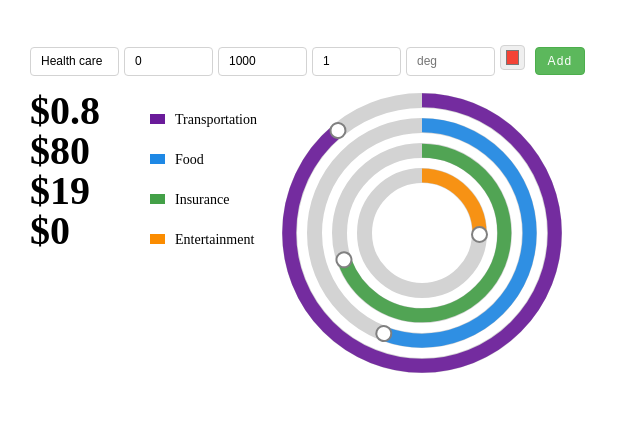
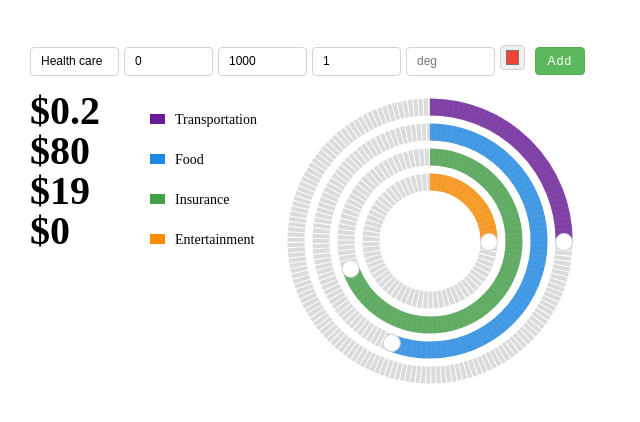
Before and after one commit to matevzStinjek/Slider, a plain HTML site: page index.html in a window 1280 px wide. Shown: the whole page, without its empty margins (0-640 px from the left). Drawn offline with Linux system fonts and the light colour scheme.

Commit message:
Added slider pattern

```diff
--- a/index.html
+++ b/index.html
@@ -20,7 +20,7 @@
                 min: 0,
                 max: 1,
                 step: 0.2,
-                radius: 320
+                radius: 90
             },
             {
                 name: 'Food',
--- a/src/mySlider.css
+++ b/src/mySlider.css
@@ -55,20 +55,27 @@
     font-size: 14px;
 }
 
-.center {
-    position: relative;
-    float: left;
-    height: 284px;
-    width: 284px;
-    z-index: 20;
-}
-
 .canvas {
     position: absolute;
     top: -1px;
     left: -1px;
-    opacity: 0.9;
+    opacity: 0.8;
     z-index: 30;
+}
+
+svg {
+    height: 300px;
+    width: 300px;
+    top: -1px;
+    left: 1px;
+}
+
+.center {
+    position: relative;
+    float: left;
+    height: 300px;
+    width: 300px;
+    z-index: 20;
 }
 
 .center .default-slider {
@@ -81,7 +88,7 @@
     border-radius: 50%;
     height: 250px;
     width: 250px;
-    border: 15px solid transparent;
+    border: 18px solid transparent;
     cursor: pointer;
     z-index: 40;
 }
@@ -100,29 +107,14 @@
 .center .default-slider .angle-input-knob::before {
     content: '';
     position: absolute;
-    margin-top: -7px;
+    margin-top: -8px;
     top: 50%;
-    right: -16px;
-    width: 13px;
-    height: 13px;
+    right: -18px;
+    width: 16px;
+    height: 16px;
     border-radius: 50%;
     background-color: #fff;
-    border: 2px solid gray;
-}
-
-.center .default-slider-border {
-    border: 15px solid lightgray;
-    position: absolute;
-    margin: auto;
-    top: 0;
-    bottom: 0;
-    left: 0;
-    right: 0;
-    border-radius: 50%;
-    height: 250px;
-    width: 250px;
-    cursor: pointer;
-    z-index: 10;
+    border: 1px solid lightgrey;
 }
 
 .center .blank {
--- a/src/mySlider.js
+++ b/src/mySlider.js
@@ -10,6 +10,7 @@ Element.prototype.slider = function (options) {
     var activeUnit;
     var drag = false;
 
+    var svg;
     var canvas;
     var context;
 
@@ -66,12 +67,15 @@ Element.prototype.slider = function (options) {
         canvas = document.createElement('canvas');
         canvas.className = 'canvas';
         context = canvas.getContext('2d');
-        canvas.width = 284;
-        canvas.height = 284;
+        canvas.width = 300;
+        canvas.height = 300;
 
         blank = document.createElement('div');
         blank.className = 'blank';
 
+        svg = document.createElementNS('http://www.w3.org/2000/svg', 'svg');
+
+        center.appendChild(svg);
         center.appendChild(canvas);
         center.appendChild(blank);
 
@@ -125,7 +129,7 @@ Element.prototype.slider = function (options) {
         units.forEach(u => {
             context.beginPath();
             context.arc(canvas.width / 2 + 1, canvas.height / 2 + 1, width * u.draw.k, startAngle, u.draw.rad, false);
-            context.lineWidth = 14;
+            context.lineWidth = 17;
             context.strokeStyle = u.draw.color;
             context.stroke();
         });
@@ -256,6 +260,17 @@ Element.prototype.slider = function (options) {
         borderNode.style.width = (50 * factor) + 'px';
         borderNode.style.height = (50 * factor) + 'px';
 
+        var circle = document.createElementNS('http://www.w3.org/2000/svg', 'circle');
+        circle.setAttributeNS(null, "stroke-width", 17);
+        circle.setAttributeNS(null, "fill-opacity", 0);
+        circle.setAttributeNS(null, "r", svgRad.pop());
+        circle.setAttributeNS(null, "cx", 150);
+        circle.setAttributeNS(null, "cy", 150);
+        circle.setAttributeNS(null, "stroke", 'lightgray');
+        circle.setAttributeNS(null, "stroke-opacity", 0.8);
+        circle.setAttributeNS(null, "stroke-dasharray", '4, 1');
+        svg.appendChild(circle);
+
         blank.style.width = (50 * factor - 1) + 'px';
         blank.style.height = (50 * factor - 1) + 'px';
 
@@ -312,13 +327,22 @@ Element.prototype.slider = function (options) {
     ];
 
     var factors = [
-        0.23,
-        0.405,
-        0.58,
-        0.758,
-        0.935
+        0.228,
+        0.393,
+        0.560,
+        0.727,
+        0.894
     ];
 
+    var svgRad = [
+        34,
+        59,
+        84,
+        109,
+        134
+    ]
+
+    // start
     initDOM(this);
     applyOptions(options);
 };
```
